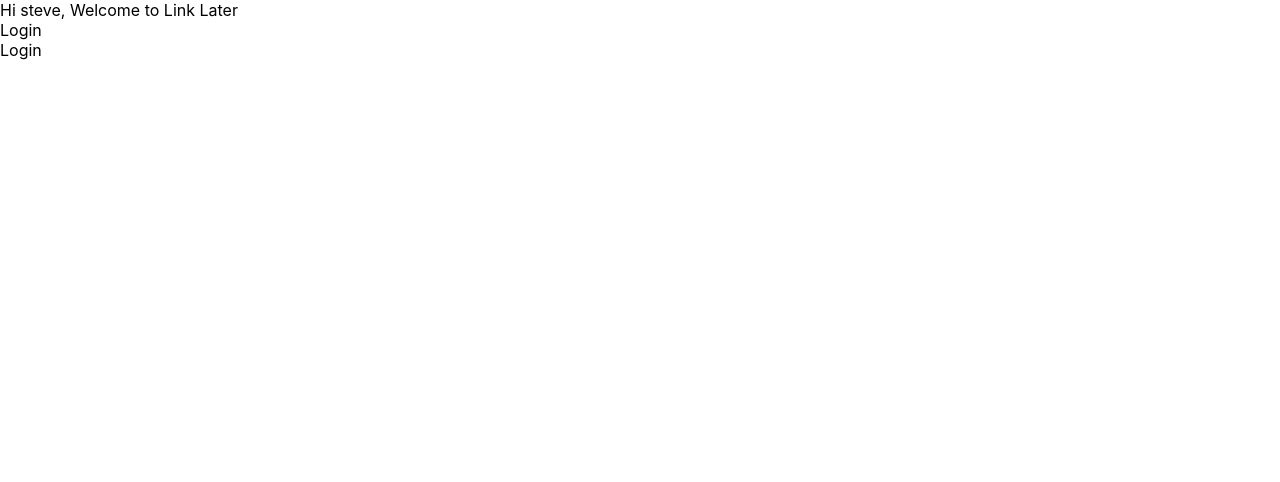
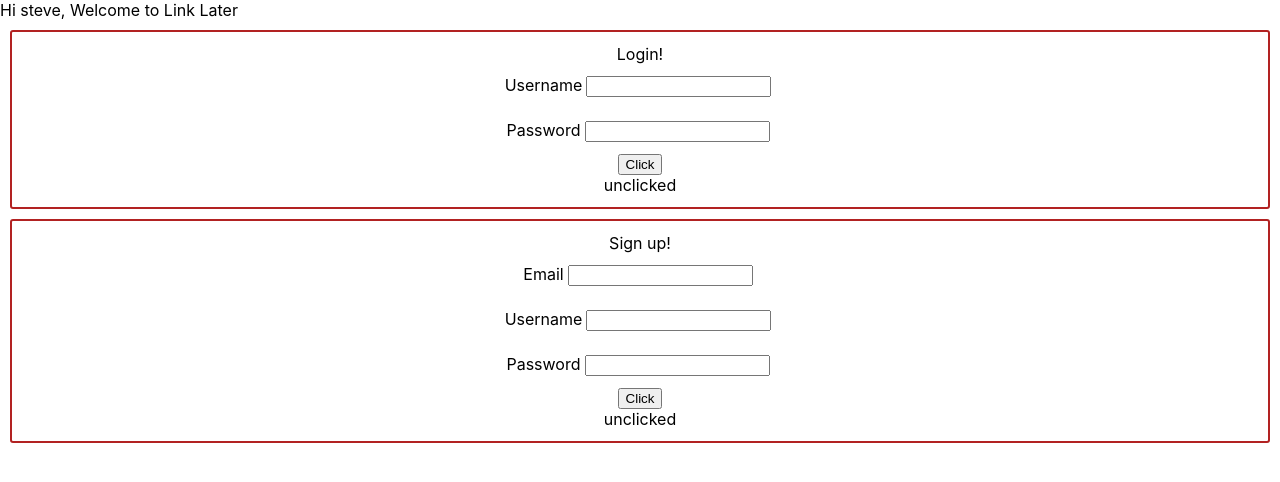
Before and after one commit to link-later/link-later, a React (Create React App) app: page / in a window 1280 px wide. Shown: the top 482 px of the page. Built offline with nearby package versions, Linux system fonts and the light colour scheme.

Commit message:
takes state hook and method to change status on click

```diff
--- a/src/Login.js
+++ b/src/Login.js
@@ -1,9 +1,27 @@
-import React, { useContext } from 'react';
-import UserContext from './Context.js';
+import React from 'react';
+import styled from 'styled-components';
+import WithClicker from './HOCs/WithClicker';
 
-const Login = () => {
-  const context = useContext(UserContext);
-  return <div>Login</div>;
+const Div = styled.div`
+  border-radius: 3px;
+  border: 2px solid firebrick;
+  padding: 12px;
+  margin: 10px;
+  display: flex;
+  align-items: center;
+  flex-direction: column;
+`;
+
+const Login = (props) => {
+  const { clicked, handleClick } = WithClicker();
+  console.log(handleClick);
+  return (
+    <Div>
+      {props.children}
+      <button onClick={handleClick}>Click</button>
+      {clicked ? 'clicked' : 'unclicked'}
+    </Div>
+  );
 };
 
 export default Login;
```
